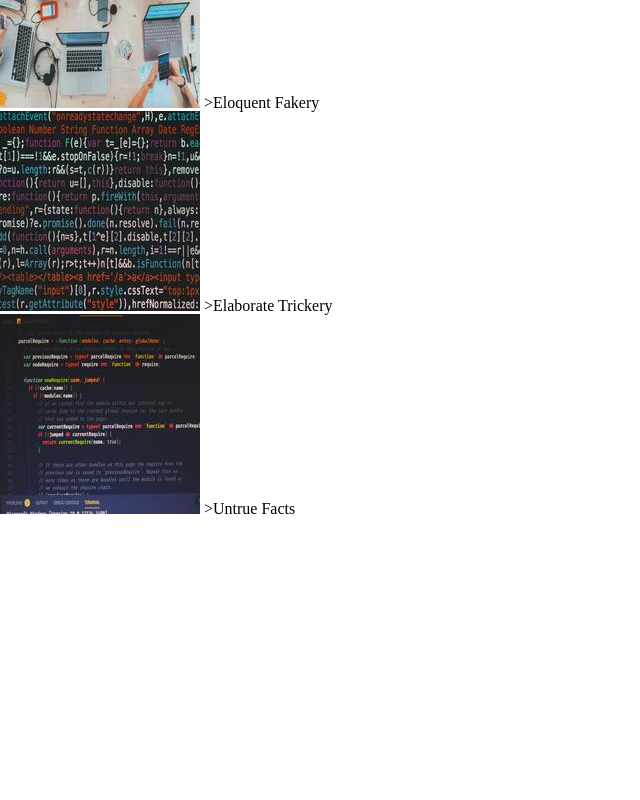
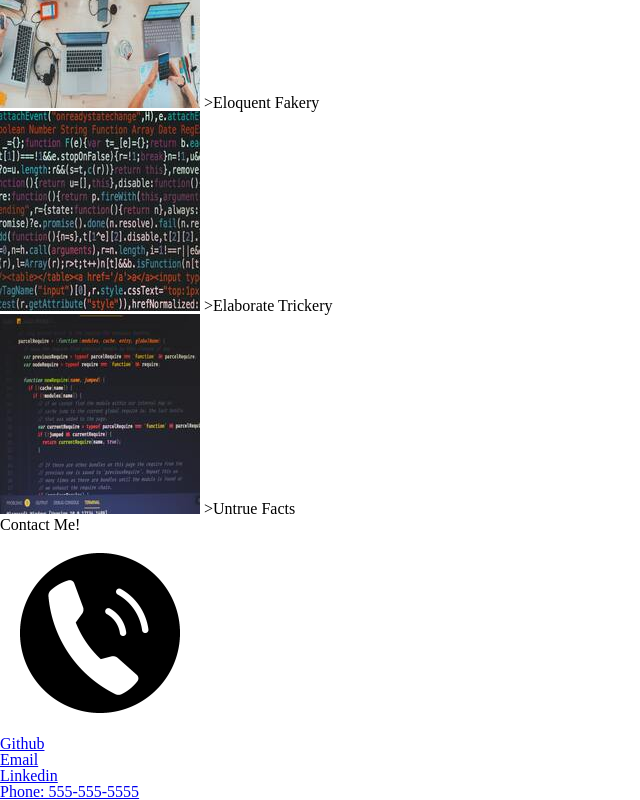
Before and after one commit to Jklaver91/Portfolio-Challenge2, a plain HTML site: page index.html in a window 1280 px wide. Shown: the part 658-1458 px from the top of the page, without its empty margins (0-640 px from the left). Before the commit the page ends 1175 px from the top, so only its background shows below. Drawn offline with Linux system fonts and the light colour scheme.

Commit message:
added contact section

```diff
--- a/index.html
+++ b/index.html
@@ -48,22 +48,42 @@
                 <div>
                     <ul>
                         <li>
-                            <a href="https://github.com/Jklaver91/Challenge1" target=_blank><img src="./assets/images/circuit200.jpg" alt="Generic image of a red circuit board." style="width:200px;height:200px;"></a>
+                            <a href="https://github.com/Jklaver91/Challenge1" target=_blank><img src="./assets/images/circuit200.jpg" alt="Generic image of a red circuit board."></a>
                             <a href="https://github.com/Jklaver91/Challenge1" target=_blank></a>>Horiseon Challenge</a>
                         </li>
                         <li>
-                            <a href="https://www.google.com/" target=_blank><img src="./assets/images/deskpc200.jpg" alt="Many computers on a table using various pieces of tech." style="width:200px;height:200px;"></a>
+                            <a href="https://www.google.com/" target=_blank><img src="./assets/images/deskpc200.jpg" alt="Many computers on a table using various pieces of tech."></a>
                             <a href="https://www.google.com/" target=_blank></a>>Eloquent Fakery</a>
                         </li>
                         <li>
-                            <a href="https://www.google.com/" target=_blank><img src="./assets/images/morecode200.jpg" alt="An image filled with lines of code." style="width:200px;height:200px;"></a>
+                            <a href="https://www.google.com/" target=_blank><img src="./assets/images/morecode200.jpg" alt="An image filled with lines of code."></a>
                             <a href="https://www.google.com/" target=_blank></a>>Elaborate Trickery</a>
                         </li>
                         <li>
-                            <a href="https://www.google.com/" target=_blank><img src="./assets/images/evenmorecode200.jpg" alt="An image of a screenshot of Visual Studios with some generic code written." style="width:200px;height:200px;"></a>
+                            <a href="https://www.google.com/" target=_blank><img src="./assets/images/evenmorecode200.jpg" alt="An image of a screenshot of Visual Studios with some generic code written."></a>
                             <a href="https://www.google.com/" target=_blank></a>>Untrue Facts</a>
                         </li>
                       </ul>
+                </div>
+
+                <div class="flex-row">
+                    <h3 class="section-title primary-border" id="Contact">Contact Me!</h3>
+                </div>
+
+                <div>
+                    <article>
+                        <div>
+                        <img src="./assets/images/phone.png" alt="Contact Me Icon">
+                        </div>
+                            <div>
+                                <ul>
+                                    <li> <a href="https://github.com/Jklaver91" target=_blank>Github</a></li>
+                                    <li> <a href="mailto:jklaver0@email.cpcc.edu" target=_blank>Email</a> </li>
+                                    <li> <a href="https://www.linkedin.com/in/justin-klaver-a74376239/" target=_blank>Linkedin</a> </li>
+                                    <li> <a href="https://voice.google.com/u/0/about" target=_blank>Phone: 555-555-5555 </a></li>
+                                </ul>
+                            </div>
+                    </article>
                 </div>
             </article>
         </section>
```
Also changed, not shown: assets/images/phone.png (added).
